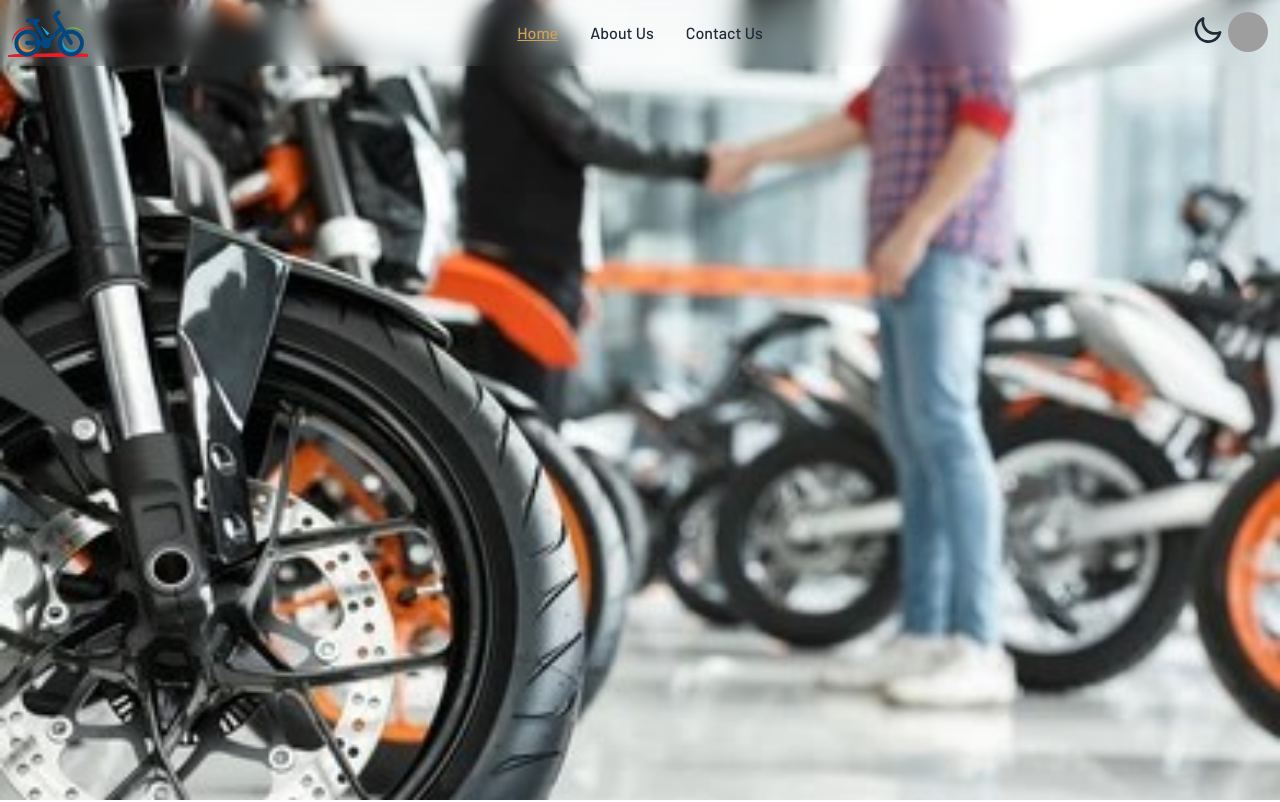
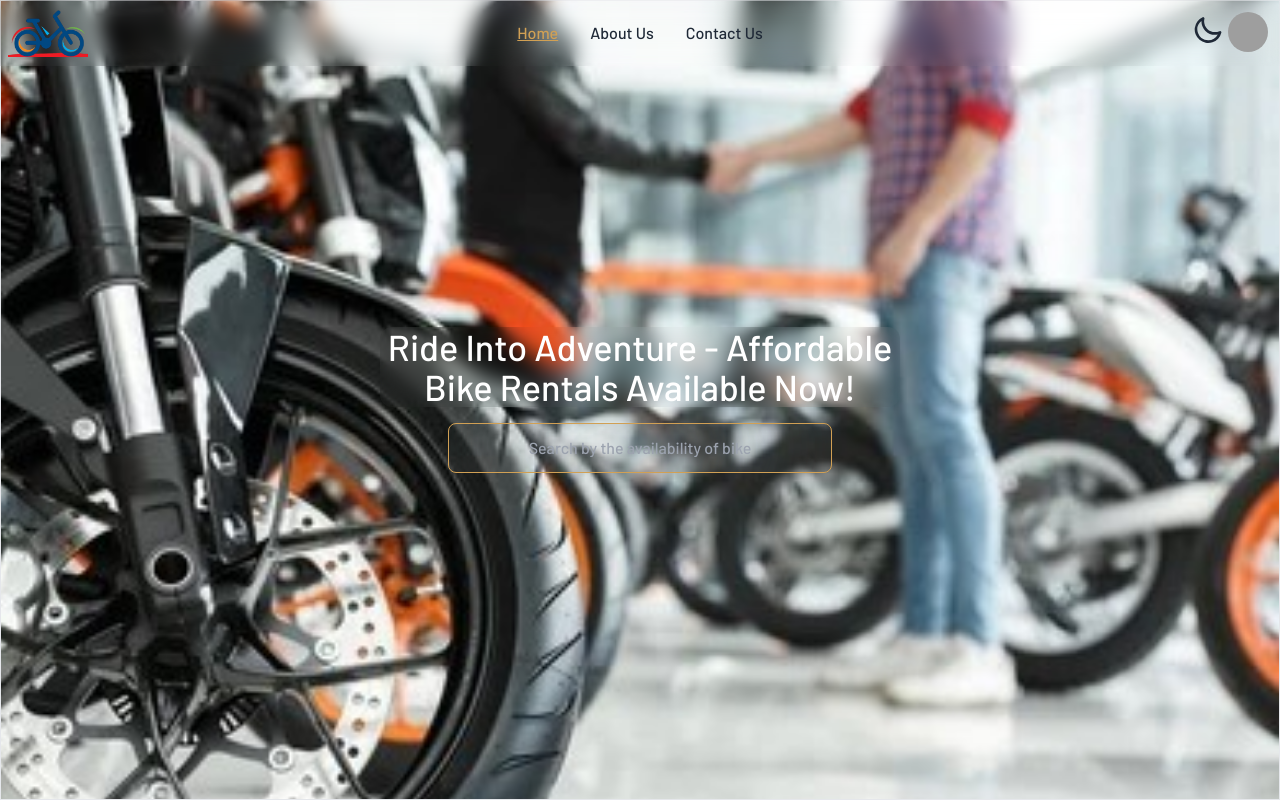
Before and after one commit to programarreza/bike-rental-reservation-system-client, a React (Vite) app: page / in a window 1280 px wide. Shown: the top 802 px of the page. Built offline with nearby package versions, Linux system fonts and the light colour scheme; grey boxes are pictures that could not be loaded.

Commit message:
banner updated

```diff
--- a/src/components/ui/Banner/Banner.tsx
+++ b/src/components/ui/Banner/Banner.tsx
@@ -1,12 +1,36 @@
+import { useState } from "react";
 import banner from "../../../assets/banner.jpg";
 
 const Banner = () => {
+  const [searchValue, setSearchValue] = useState("");
+  console.log(searchValue);
+
   return (
     <div>
-      <div className="bg-cover bg-center min-h-screen"
-        style={{ backgroundImage: `url(${banner})` }}>
-
-		</div>
+      <div
+        className="bg-cover bg-center min-h-screen"
+        style={{ backgroundImage: `url(${banner})` }}
+      >
+        <div className=" border min-h-screen flex justify-center items-center text-center">
+          <div>
+            <h2
+              style={{ backdropFilter: "blur(10px)" }}
+              className="text-white text-4xl rounded-xl  px-2 mb-4"
+            >
+              Ride Into Adventure - Affordable <br /> Bike Rentals Available
+              Now!
+            </h2>
+            <input
+              style={{ backdropFilter: "blur(80px)" }}
+              className="border text-white bg-transparent py-3 min-w-96 text-center rounded-lg border-[#D1A054] outline-[#D1A054]"
+              type="text"
+              placeholder="Search by the availability of bike"
+              value={searchValue}
+              onChange={(e) => setSearchValue(e.target.value)}
+            />
+          </div>
+        </div>
+      </div>
     </div>
   );
 };
```
